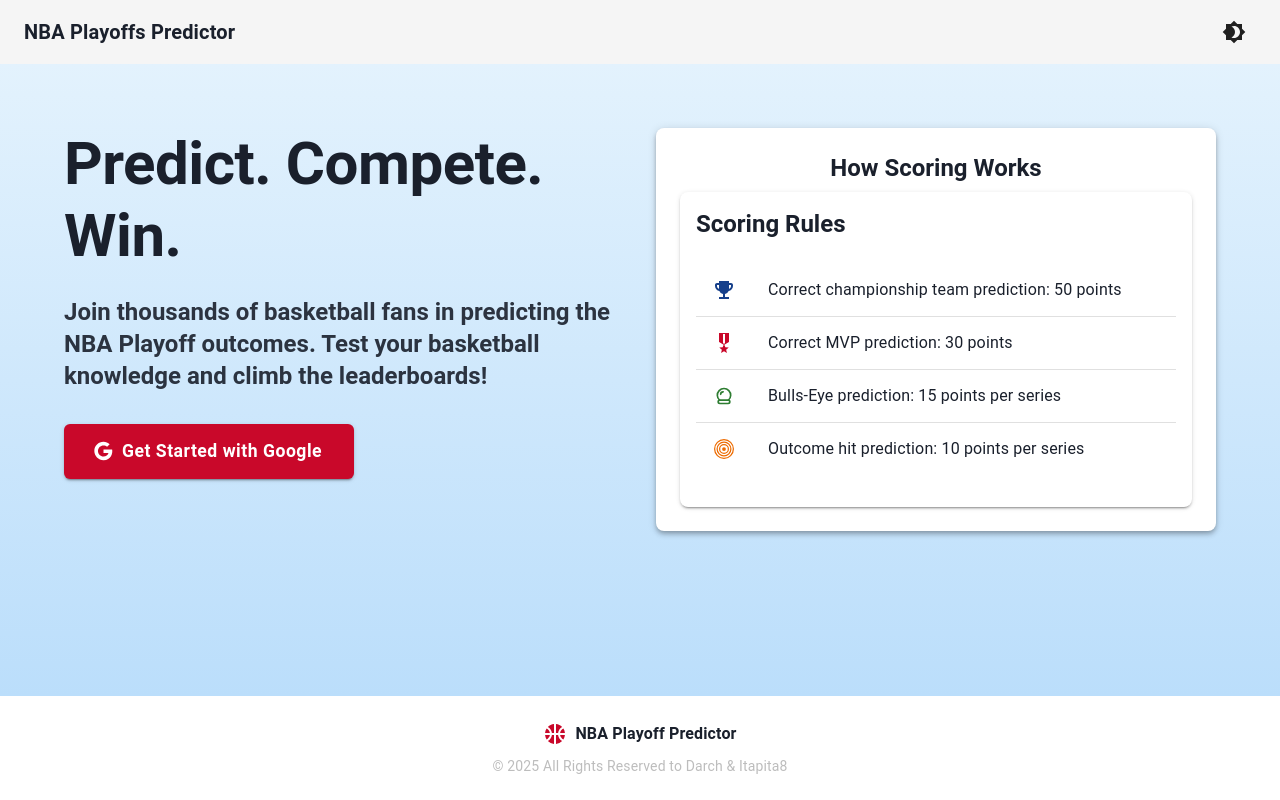
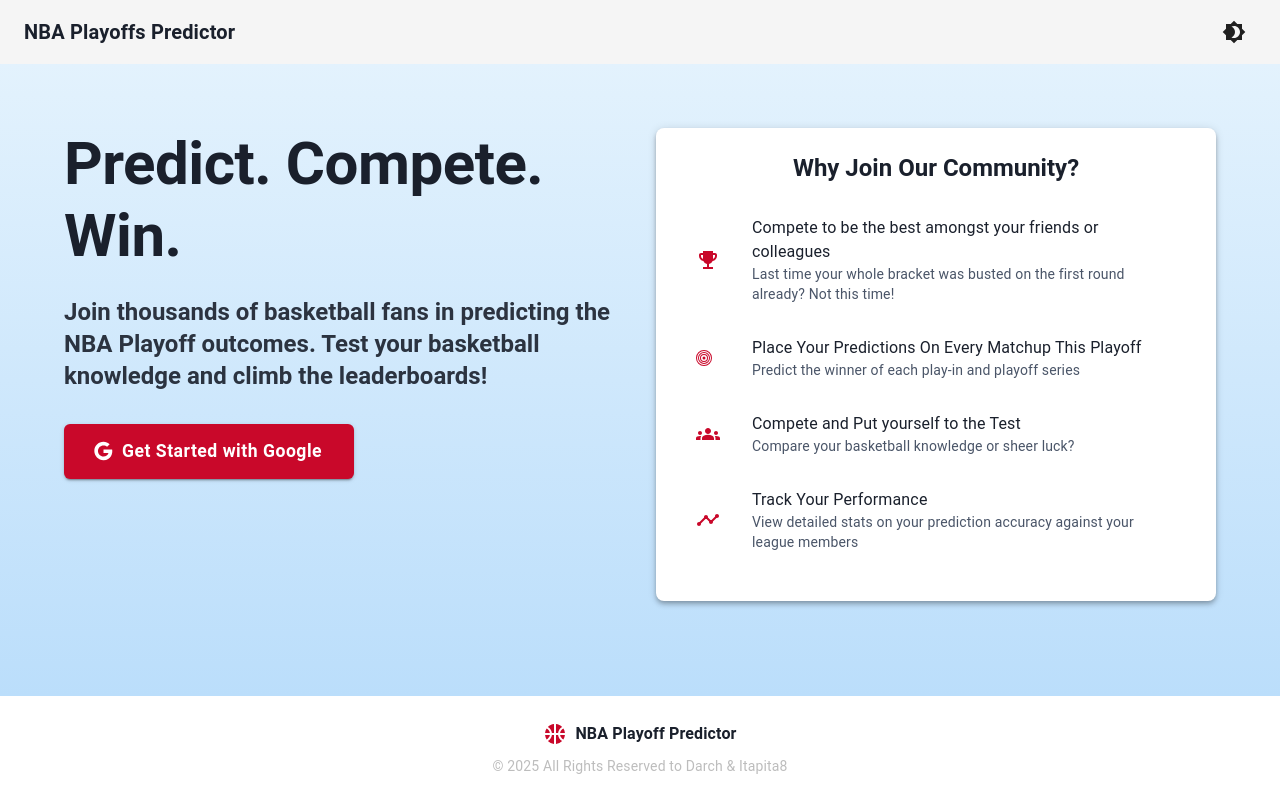
Before and after one commit to itamaraloni/NBA-Playoffs-Brackets-App-Client, a React (Create React App) app: page /landing in a window 1280 px wide. Built offline with nearby package versions, Linux system fonts and the light colour scheme; no server answers.

Commit message:
Refactored LandingPage - removed ScoringRules component and added exposition of the app

```diff
--- a/src/pages/LandingPage.jsx
+++ b/src/pages/LandingPage.jsx
@@ -2,7 +2,6 @@
 import { useNavigate } from 'react-router-dom';
 import { useAuth } from '../contexts/AuthContext';
 import StandaloneHeader from '../components/common/StandaloneHeader';
-import ScoringRules from '../components/common/ScoringRules';
 import {
   Box,
   Button,
@@ -13,12 +12,20 @@
   CircularProgress,
   useTheme,
   useMediaQuery,
-  Grid
+  Grid,
+  List,
+  ListItem,
+  ListItemIcon,
+  ListItemText
 } from '@mui/material';
 import {
   Google,
-  SportsBasketball
+  SportsBasketball,
+  EmojiEvents,
+  Timeline,
+  Groups
 } from '@mui/icons-material';
+import { BsBullseye } from 'react-icons/bs';
 
 const LandingPage = () => {
   const theme = useTheme();
@@ -58,7 +65,7 @@
       }}
       >
 
-      {/* Hedear Section */}
+      {/* Header Section */}
       <StandaloneHeader title="NBA Playoffs Predictor" showLogout={false} showHome={false} />
 
       {/* Hero Section */}
@@ -131,9 +138,50 @@
                 }}
               >
                 <Typography variant="h5" component="h3" gutterBottom fontWeight="bold" align="center">
-                  How Scoring Works
+                  Why Join Our Community?
                 </Typography>
-                <ScoringRules />
+
+                <List>
+                  <ListItem>
+                    <ListItemIcon>
+                      <EmojiEvents sx={{ color: theme.palette.secondary.main }} />
+                    </ListItemIcon>
+                    <ListItemText
+                      primary="Compete to be the best amongst your friends or colleagues"
+                      secondary="Last time your whole bracket was busted on the first round already? Not this time!"
+                    />
+                  </ListItem>
+
+                  <ListItem>
+                    <ListItemIcon>
+                      <BsBullseye style={{ color: theme.palette.secondary.main }} />
+                    </ListItemIcon>
+                    <ListItemText
+                      primary="Place Your Predictions On Every Matchup This Playoff"
+                      secondary="Predict the winner of each play-in and playoff series"
+                    />
+                  </ListItem>
+
+                  <ListItem>
+                    <ListItemIcon>
+                      <Groups sx={{ color: theme.palette.secondary.main }} />
+                    </ListItemIcon>
+                    <ListItemText
+                      primary="Compete and Put yourself to the Test"
+                      secondary="Compare your basketball knowledge or sheer luck?"
+                    />
+                  </ListItem>
+
+                  <ListItem>
+                    <ListItemIcon>
+                      <Timeline sx={{ color: theme.palette.secondary.main }} />
+                    </ListItemIcon>
+                    <ListItemText
+                      primary="Track Your Performance"
+                      secondary="View detailed stats on your prediction accuracy against your league members"
+                    />
+                  </ListItem>
+                </List>
               </Paper>
             </Grid>
           </Grid>
```
